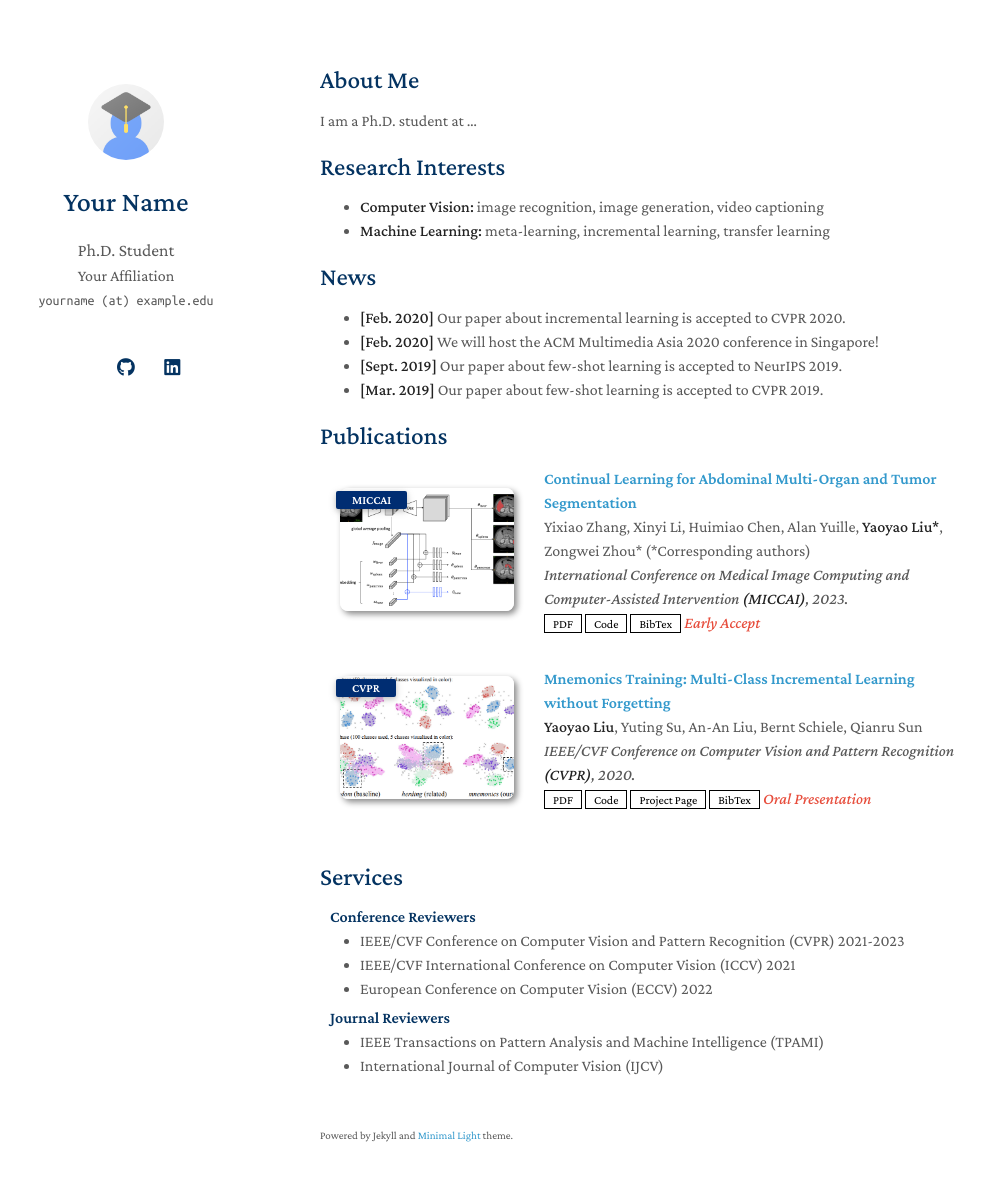
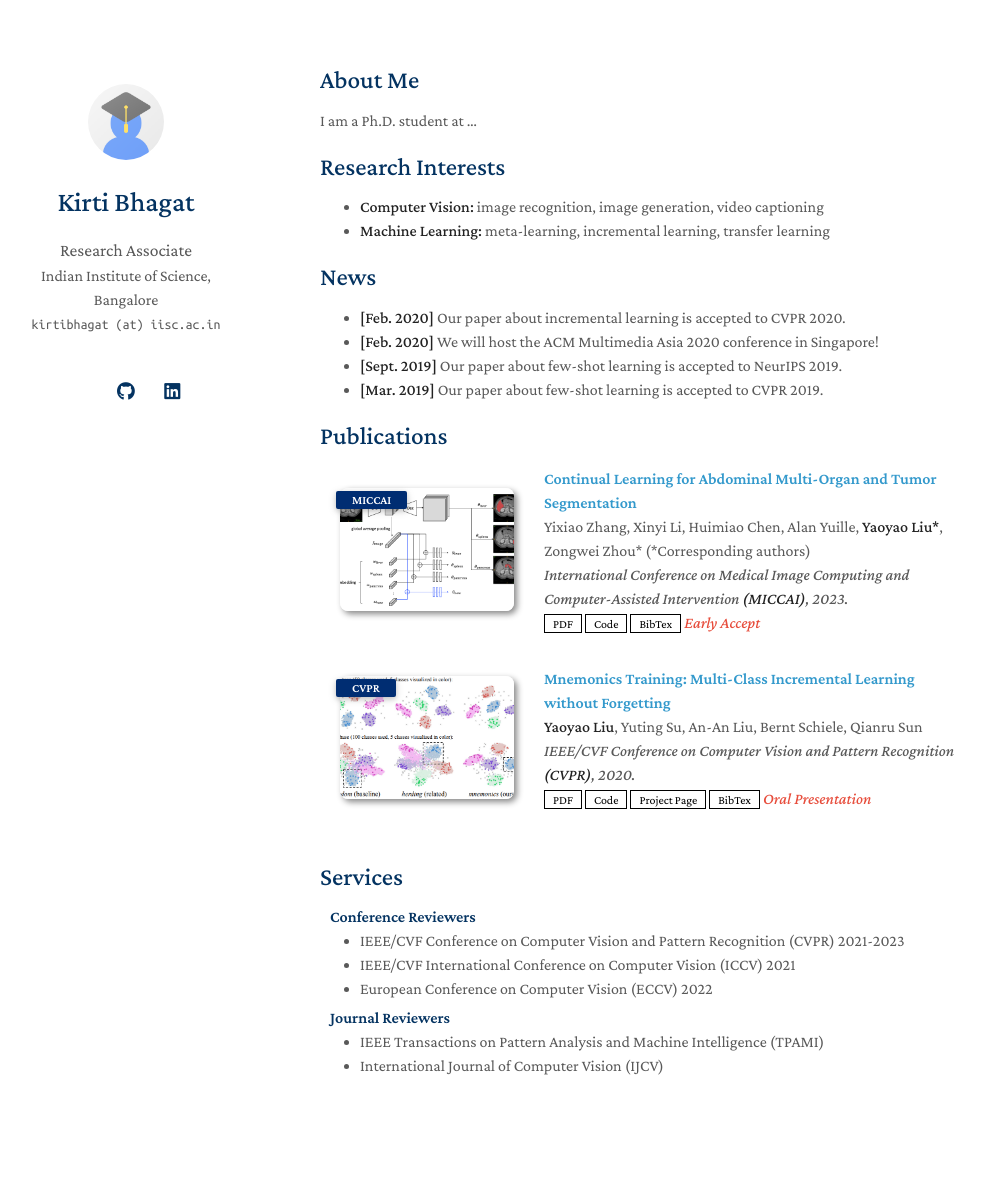
Before and after one commit to Kirtibg/kirtibg.github.io, a Jekyll site: the page built from index.md, in a window 1280 px wide and 1216 px high. Shown: the top 1181 px of the window, without its empty margins (150-1135 px from the left). Built offline with Jekyll 4.4.1, drawn with Linux system fonts in a browser that asks for light colours; a style sheet for code colours, icons or effects is not loaded; our own code applies the rules of GitHub Pages for plain Markdown files.

Commit message:
Update _config.yml

```diff
--- a/_config.yml
+++ b/_config.yml
@@ -1,22 +1,22 @@
 # Basic Information
-title: Your Name
-position: Ph.D. Student
-affiliation: Your Affiliation
-email: yourname (at) example.edu
+title: Kirti Bhagat
+position: Research Associate
+affiliation: Indian Institute of Science, Bangalore
+email: kirtibhagat (at) iisc.ac.in
 
 # Search Engine Optimization (SEO)
 # The following information is used to improve the website traffic from search engines, e.g., Google.
-keywords: minimal light
-description: The Minimal Light is a simple and elegant jekyll theme for academic personal homepage.
-canonical: https://minimal-light-theme.yliu.me/
+# keywords: minimal light
+# description: The Minimal Light is a simple and elegant jekyll theme for academic personal homepage.
+# canonical: https://minimal-light-theme.yliu.me/
 
 # Links
 # If you don't need one of them, you may delete the corresponding line.
 google_scholar: https://scholar.google.com/
 cv_link: assets/files/curriculum_vitae.pdf
-github_link: https://github.com/
-linkedin: https://www.linkedin.com/
-twitter: https://twitter.com/
+github_link: https://github.com/Kirtibg
+linkedin: https://www.linkedin.com/in/kirti-bhagat-158a3a150/
+twitter: https://x.com/KirtiBgt
 
 # Images (e.g., your profile picture and your website's favicon)
 # "favicon" and "favicon_dark" are used for the light and dark modes, respectively.
@@ -26,7 +26,7 @@ favicon_dark: ./assets/img/favicon-dark.png
 
 # Footnote
 # You may use the option to disable the footnote, "Powered by Jekyll and Minimal Light theme."
-enable_footnote: true
+enable_footnote: false
 
 # Auto Dark Mode
 # You may use the option to disable the automatic dark theme
```
